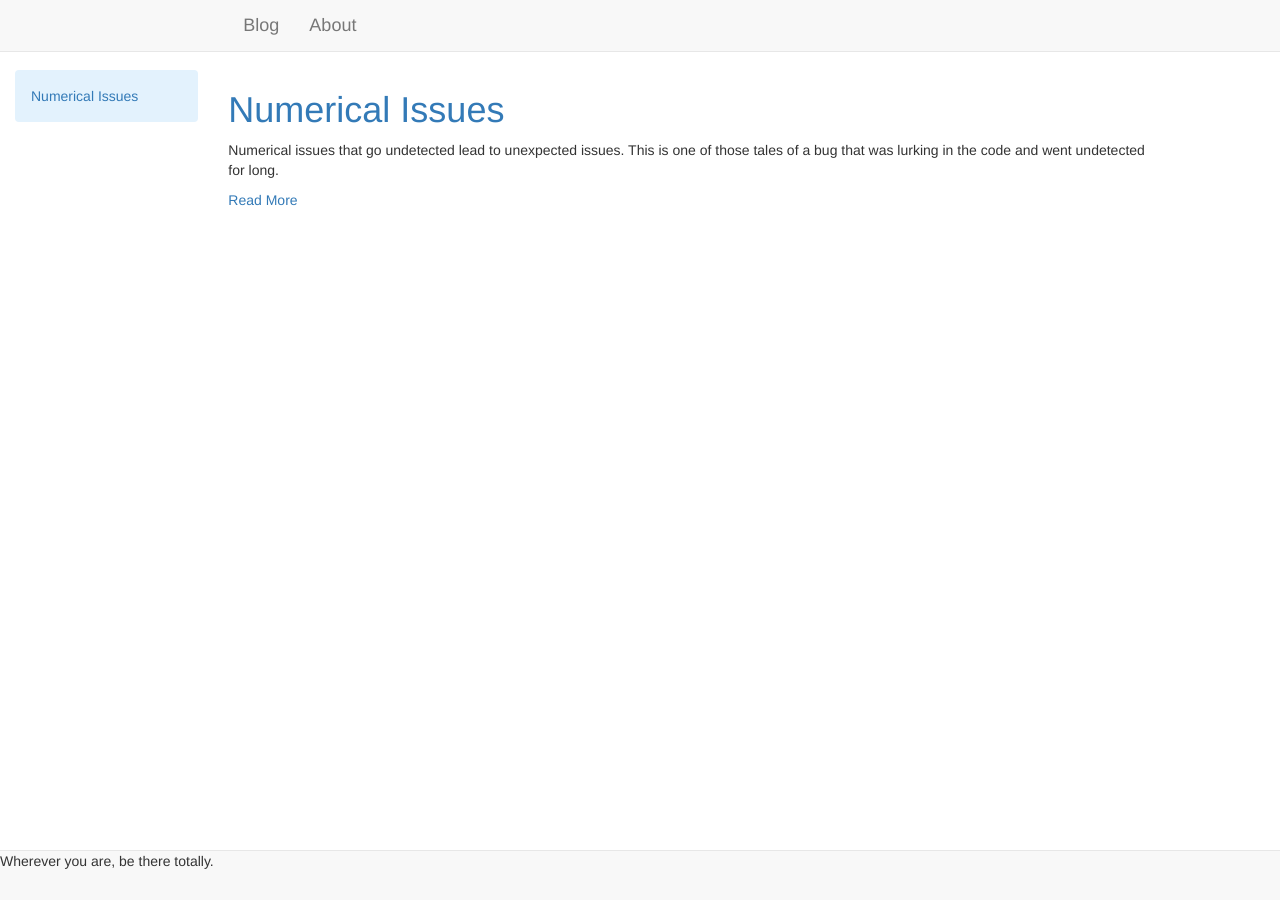
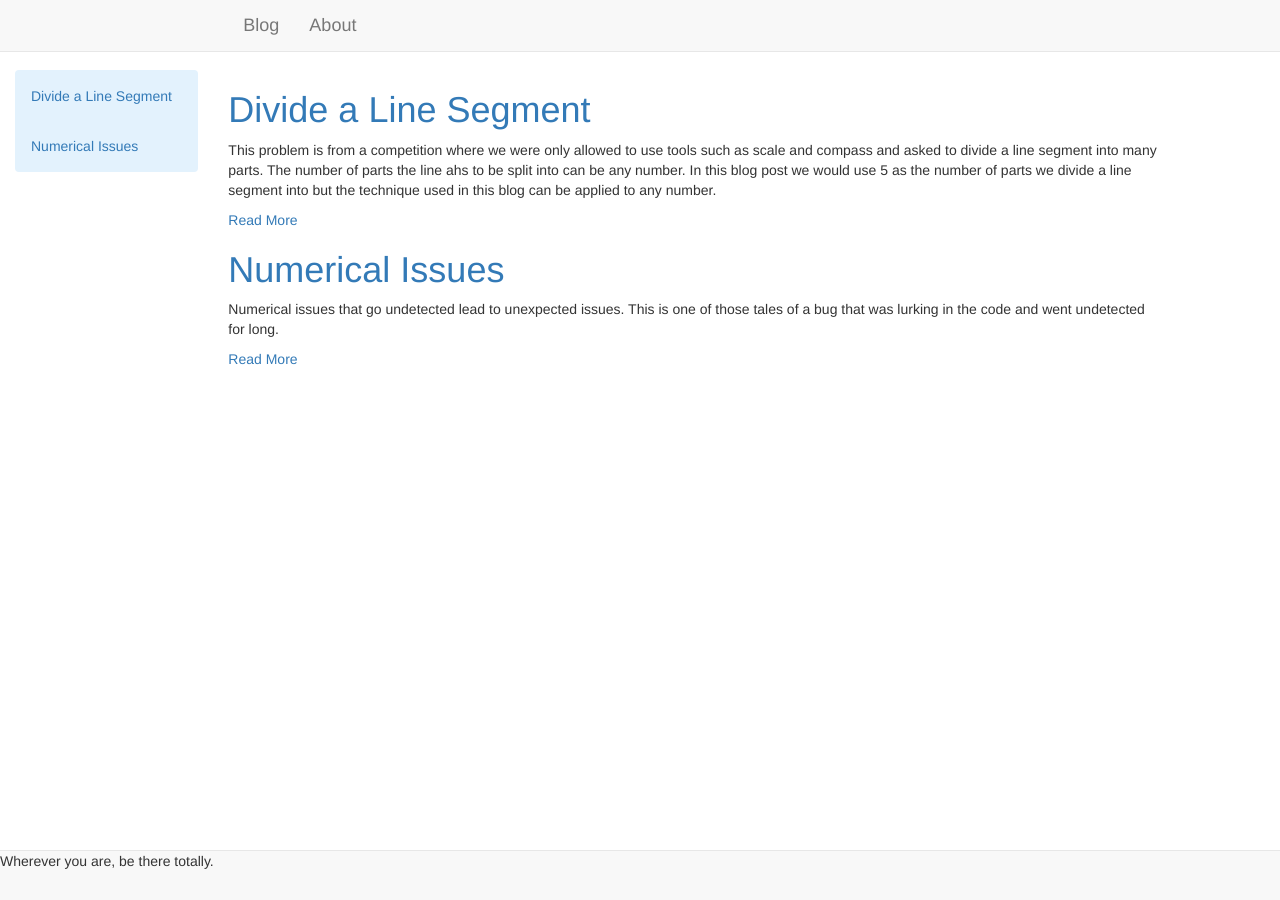
Before and after one commit to surajshetiya/surajshetiya.github.io, a Jekyll site: the page built from index.html, in a window 1280 px wide. Built offline with Jekyll 4.4.1, drawn with Linux system fonts in a browser that asks for light colours.

Commit message:
Adding line segements post

```diff
--- /dev/null
+++ b/_posts/2017-02-16-Divide-Line-Segment.md
@@ -0,0 +1,32 @@
+---
+layout: post
+title: Divide a Line Segment
+---
+
+This problem is from a competition where we were only allowed to use tools such as scale and compass and asked to divide a line segment into many parts. The number of parts the line ahs to be split into can be any number. In this blog post we would use 5 as the number of parts we divide a line segment into but the technique used in this blog can be applied to any number.
+
+Let us look at the theory behind how this technique works.
+
+![Theory]({{site.name}}/images/div_line_seg_theory.png "Theory")
+
+The diagram above shows two line segments AB and CM, which are parallel to each other. Let us look at triangles NCG and NAO. The line segment NA cuts the parallel lines at C and A respectively. So the angle $$\wedgecap{NCG}$$ is equal to the angle $$\wedgecap{NAO}$$ ( take a look [here](https://en.wikipedia.org/wiki/Parallel_(geometry) for more explanationa). Similarly, looking at line NO we can conclude that $$\wedgecap{NGC}$$ is equal to $$wedgecap{NOA}$$. $$\wedgecap{ANO}$$ and $$\wedgecap{CNG}$$ are the same angle and so are equal. This shows that the two triangles NCG and NAO are similar.
+
+Let us make use the rule of equality of ratio of sides in these two similar triangles,
+$$\frac{CG}{AO}$$ = $$\frac{NG}{NO}$$
+
+The above logic of similar traingles also applies to triangles NGI and NOP. And we can use the rule of ratio of sides in these triangles too.
+$$\frac{GI}{OP}$$ = $$\frac{NG}{NO}$$
+
+We know that $$\frac{NG}{NO}$$ is the same fraction in both these equations. Hence, we can conclude that $$\frac{GI}{OP}$$ is equal to $$\frac{CG}{AO}$$.
+The equation can be rewritten as
+$$\frac{GI}{CG}$$ =  $$\frac{OP}{AO}$$
+
+We can conclude using the same logic that the below set of triangles are similar.
+
+* NCG and NAO
+* NGI and NOP
+* NIL and NPQ
+* NLM and NQB
+
+And hence we can conclude from these similar triangles that this logic holds through out all these traiangles.
+If we started off with equal line segements(CG = GI = IL = LM), then we would end up with equal line segments in the parallel line too i.e. we would end up with (AO = OP = PQ = QB).
```
Also changed, not shown: _posts/2017-02-15-Numerical-Issues.md (+1 -1 lines), images/div_line_seg_theory.png (added).
